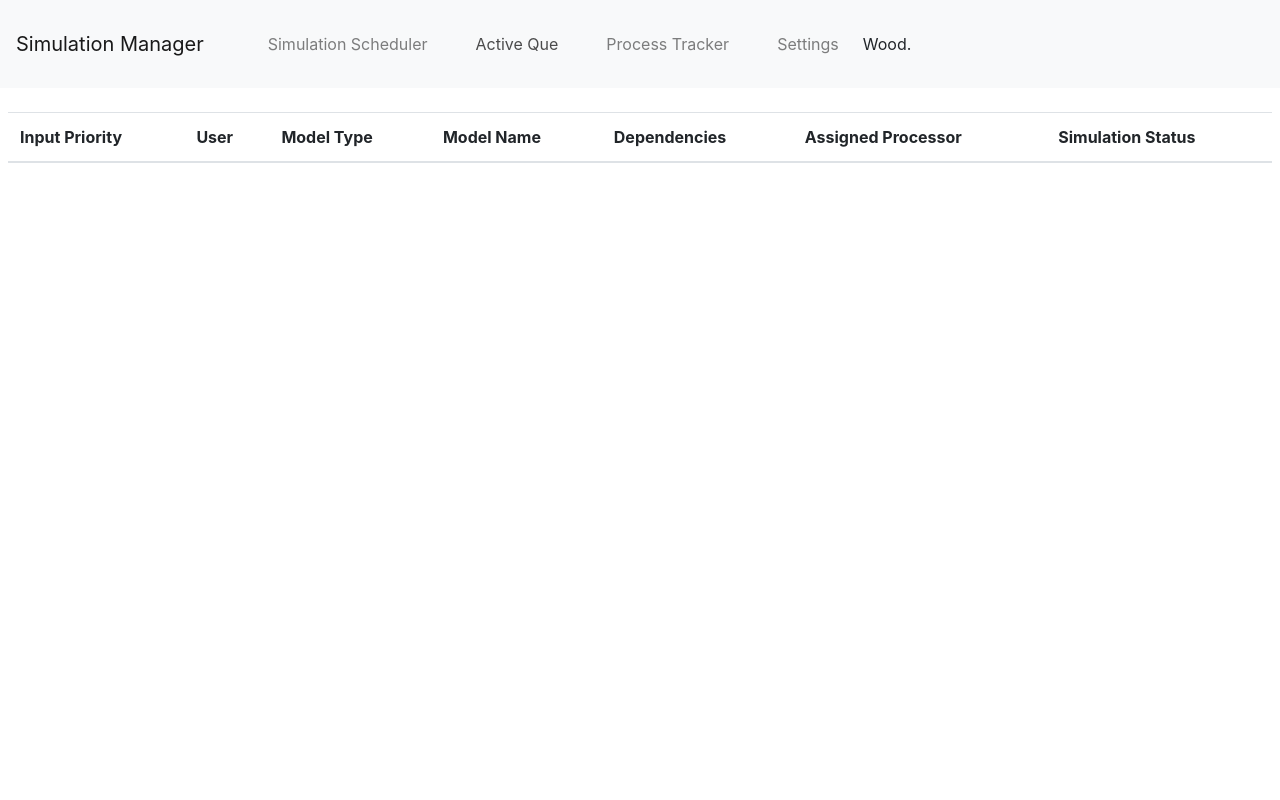
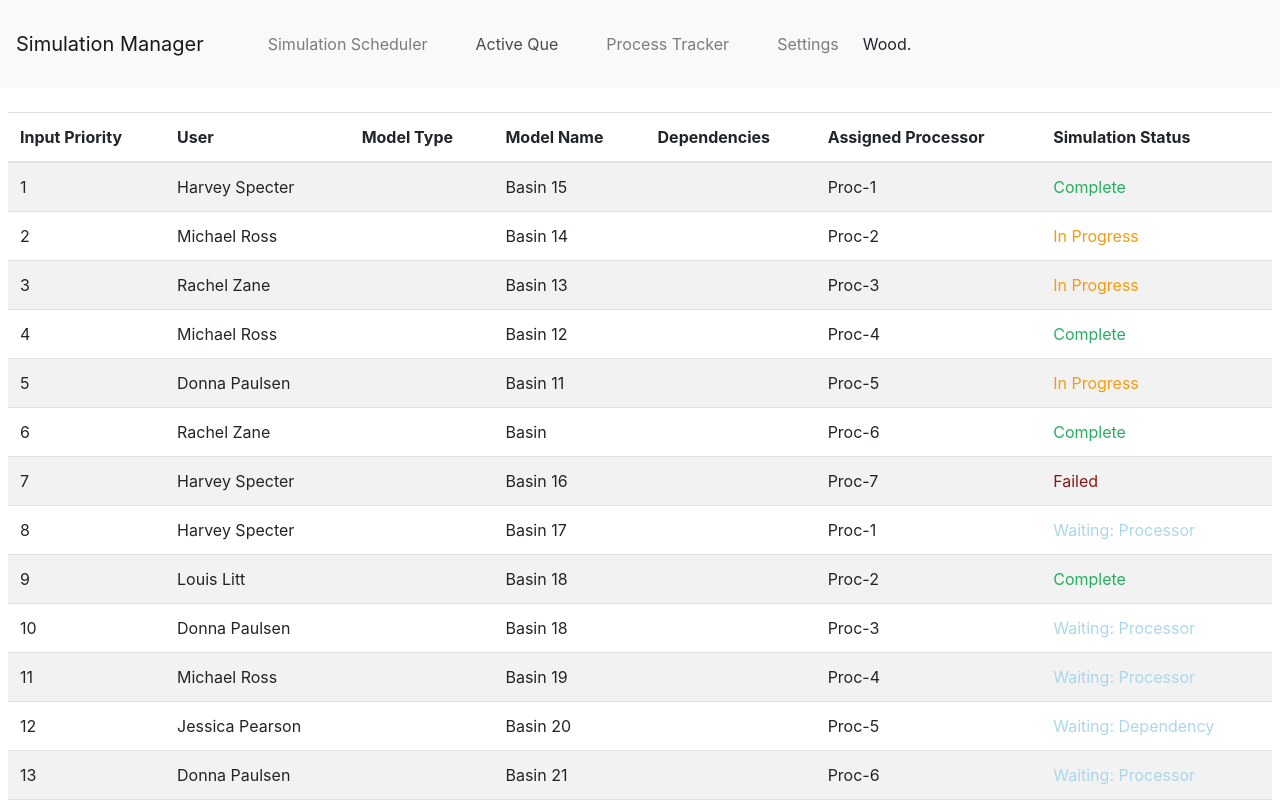
Before and after one commit to amckean12/amckean12.github.io, a React (Create React App) app in the folder simulation-manager/: page / in a window 1280 px wide. Both pictures are taken after a click on the link "Active Que". Shown: the top 800 px of the page. Built offline with nearby package versions, Linux system fonts and the light colour scheme.

Commit message:
Adds work

```diff
--- a/simulation-manager/src/activeSimulations.js
+++ b/simulation-manager/src/activeSimulations.js
@@ -13,14 +13,14 @@ const activeSimulations = {
      },
      "sim-2": {
          "config": {
-             "simulationStatusClass": "complete"
+              "simulationStatusClass": "in-progress"
          },
          "user": "Michael Ross",
          "modelType": "HEC-REAS Unsteady",
          "modelName": "Basin 14",
          "dependencies": [],
          "assignedProc": "Proc-2",
-        "simulationStatus": "Complete",
+         "simulationStatus": "In Progress",
          "inputPriority": 2
       },
       "sim-3": {
@@ -37,14 +37,14 @@ const activeSimulations = {
       },
       "sim-4": {
          "config": {
-             "simulationStatusClass": "in-progress"
+              "simulationStatusClass": "complete"
          },
          "user": "Michael Ross",
          "modelType": "HEC-REAS Unsteady",
          "modelName": "Basin 12",
          "dependencies": [],
          "assignedProc": "Proc-4",
-        "simulationStatus": "In Progress",
+         "simulationStatus": "Complete",
          "inputPriority": 4
       },
       "sim-5": {
@@ -61,14 +61,14 @@ const activeSimulations = {
       },
       "sim-6": {
          "config": {
-             "simulationStatusClass": "in-progress"
+              "simulationStatusClass": "complete"
          },
          "user": "Rachel Zane",
          "modelType": "HEC-REAS Unsteady",
          "modelName": "Basin ",
          "dependencies": [],
          "assignedProc": "Proc-6",
-        "simulationStatus": "In Progress",
+         "simulationStatus": "Complete",
          "inputPriority": 6
       },
       "sim-7": {
@@ -97,14 +97,14 @@ const activeSimulations = {
       },
       "sim-9": {
          "config": {
-             "simulationStatusClass": "waiting"
+              "simulationStatusClass": "complete"
          },
          "user": "Louis Litt",
          "modelType": "HEC-REAS Unsteady",
          "modelName": "Basin 18",
          "dependencies": [],
          "assignedProc": "Proc-2",
-        "simulationStatus": "Waiting: Processor",
+         "simulationStatus": "Complete",
          "inputPriority": 9
       },
       "sim-10": {
@@ -169,14 +169,14 @@ const activeSimulations = {
       },
       "sim-15": {
          "config": {
-             "simulationStatusClass": "waiting"
+              "simulationStatusClass": "failed"
          },
          "user": "Rachel Zane",
          "modelType": "HEC-REAS Unsteady",
          "modelName": "Basin 23",
          "dependencies": [],
          "assignedProc": "Proc-1",
-        "simulationStatus": "Waiting: Dependency",
+         "simulationStatus": "Failed",
          "inputPriority": 15
       },
       "sim-16": {
@@ -188,7 +188,7 @@ const activeSimulations = {
          "modelName": "Basin 24",
          "dependencies": [],
          "assignedProc": "Proc-2",
-        "simulationStatus": "Waiting: Processor",
+         "simulationStatus": "Waiting: Dependency",
          "inputPriority": 16
       },
  }
--- /dev/null
+++ b/simulation-manager/src/activeSimulationsName.js
@@ -0,0 +1,196 @@
+const activeSimulationsUser = {
+    "sim-5": {
+        "config": {
+             "simulationStatusClass": "in-progress"
+        },
+        "user": "Donna Paulsen",
+        "modelType": "HEC-REAS Unsteady",
+        "modelName": "Basin 11",
+        "dependencies": [],
+        "assignedProc": "Proc-5",
+        "simulationStatus": "In Progress",
+        "inputPriority": 5
+     },
+     "sim-10": {
+        "config": {
+             "simulationStatusClass": "waiting"
+        },
+        "user": "Donna Paulsen",
+        "modelType": "HEC-REAS Unsteady",
+        "modelName": "Basin 18",
+        "dependencies": [],
+        "assignedProc": "Proc-3",
+        "simulationStatus": "Waiting: Processor",
+        "inputPriority": 10
+     },
+     "sim-13": {
+        "config": {
+             "simulationStatusClass": "waiting"
+        },
+        "user": "Donna Paulsen",
+        "modelType": "HEC-REAS Unsteady",
+        "modelName": "Basin 21",
+        "dependencies": [],
+        "assignedProc": "Proc-6",
+        "simulationStatus": "Waiting: Processor",
+        "inputPriority": 13
+     },
+     "sim-1": {
+        "config": {
+             "simulationStatusClass": "complete"
+        },
+        "user": "Harvey Specter",
+        "modelType": "HEC-REAS Unsteady",
+        "modelName": "Basin 15",
+        "dependencies": [],
+        "assignedProc": "Proc-1",
+        "simulationStatus": "Complete",
+        "inputPriority": 1
+     },
+     "sim-7": {
+        "config": {
+             "simulationStatusClass": "failed"
+        },
+        "user": "Harvey Specter",
+        "modelType": "HEC-REAS Unsteady",
+        "modelName": "Basin 16",
+        "dependencies": [],
+        "assignedProc": "Proc-7",
+        "simulationStatus": "Failed",
+        "inputPriority": 7
+     },
+     "sim-8": {
+        "config": {
+             "simulationStatusClass": "waiting"
+        },
+        "user": "Harvey Specter",
+        "modelType": "HEC-REAS Unsteady",
+        "modelName": "Basin 17",
+        "dependencies": [],
+        "assignedProc": "Proc-1",
+        "simulationStatus": "Waiting: Processor",
+        "inputPriority": 8
+     },
+     "sim-14": {
+        "config": {
+             "simulationStatusClass": "waiting"
+        },
+        "user": "Harvey Specter",
+        "modelType": "HEC-REAS Unsteady",
+        "modelName": "Basin 22",
+        "dependencies": [],
+        "assignedProc": "Proc-7",
+        "simulationStatus": "Waiting: Processor",
+        "inputPriority": 14
+     },
+     "sim-12": {
+        "config": {
+             "simulationStatusClass": "waiting"
+        },
+        "user": "Jessica Pearson",
+        "modelType": "HEC-REAS Unsteady",
+        "modelName": "Basin 20",
+        "dependencies": [],
+        "assignedProc": "Proc-5",
+        "simulationStatus": "Waiting: Dependency",
+        "inputPriority": 12
+     },
+     "sim-16": {
+        "config": {
+             "simulationStatusClass": "waiting"
+        },
+        "user": "Katrina Bennett",
+        "modelType": "HEC-REAS Unsteady",
+        "modelName": "Basin 24",
+        "dependencies": [],
+        "assignedProc": "Proc-2",
+        "simulationStatus": "Waiting: Dependency",
+        "inputPriority": 16
+     },
+     "sim-9": {
+        "config": {
+             "simulationStatusClass": "complete"
+        },
+        "user": "Louis Litt",
+        "modelType": "HEC-REAS Unsteady",
+        "modelName": "Basin 18",
+        "dependencies": [],
+        "assignedProc": "Proc-2",
+        "simulationStatus": "Complete",
+        "inputPriority": 9
+     },
+     "sim-2": {
+        "config": {
+             "simulationStatusClass": "in-progress"
+        },
+        "user": "Michael Ross",
+        "modelType": "HEC-REAS Unsteady",
+        "modelName": "Basin 14",
+        "dependencies": [],
+        "assignedProc": "Proc-2",
+        "simulationStatus": "In Progress",
+        "inputPriority": 2
+     },
+     "sim-4": {
+        "config": {
+             "simulationStatusClass": "complete"
+        },
+        "user": "Michael Ross",
+        "modelType": "HEC-REAS Unsteady",
+        "modelName": "Basin 12",
+        "dependencies": [],
+        "assignedProc": "Proc-4",
+        "simulationStatus": "Complete",
+        "inputPriority": 4
+     },
+     "sim-11": {
+        "config": {
+             "simulationStatusClass": "waiting"
+        },
+        "user": "Michael Ross",
+        "modelType": "HEC-REAS Unsteady",
+        "modelName": "Basin 19",
+        "dependencies": [],
+        "assignedProc": "Proc-4",
+        "simulationStatus": "Waiting: Processor",
+        "inputPriority": 11
+     },
+     "sim-3": {
+        "config": {
+             "simulationStatusClass": "in-progress"
+        },
+        "user": "Rachel Zane",
+        "modelType": "HEC-REAS Unsteady",
+        "modelName": "Basin 13",
+        "dependencies": [],
+        "assignedProc": "Proc-3",
+        "simulationStatus": "In Progress",
+        "inputPriority": 3
+     },
+     "sim-6": {
+        "config": {
+             "simulationStatusClass": "complete"
+        },
+        "user": "Rachel Zane",
+        "modelType": "HEC-REAS Unsteady",
+        "modelName": "Basin ",
+        "dependencies": [],
+        "assignedProc": "Proc-6",
+        "simulationStatus": "Complete",
+        "inputPriority": 6
+     },
+     "sim-15": {
+        "config": {
+             "simulationStatusClass": "failed"
+        },
+        "user": "Rachel Zane",
+        "modelType": "HEC-REAS Unsteady",
+        "modelName": "Basin 23",
+        "dependencies": [],
+        "assignedProc": "Proc-1",
+        "simulationStatus": "Failed",
+        "inputPriority": 15
+     },
+}
+
+export default activeSimulationsUser
--- a/simulation-manager/src/containers/active-que.jsx
+++ b/simulation-manager/src/containers/active-que.jsx
@@ -6,18 +6,27 @@ import { connect } from 'react-redux';
 
 //Data
 import activeSimulations from '../activeSimulations.js'
+import activeSimulationsUser from '../activeSimulationsName.js'
 
 class ActiveQueContainer extends React.Component {
     constructor(props) {
         super(props);
         this.state = {
-            simulationList: []
+            simulationList: [],
+            orderList: [],
+            sortingFactor: "inputPriority",
         }
     }
 
+    componentDidMount(){
+        this.setActiveSimulationState();
+    }
+
+
     setActiveSimulationState = () => {
+        const localSimulationList = []
         for (const simulation in activeSimulations){
-            this.state.simulationList.push(
+            localSimulationList.push(
                 <tr>
                     <td>{activeSimulations[simulation].inputPriority}</td>
                     <td>{activeSimulations[simulation].user}</td>
@@ -29,12 +38,13 @@ class ActiveQueContainer extends React.Component {
                 </tr>
             )
         }
+        this.setState({simulationList: localSimulationList})
     }
     render(){
         return(
             <main className="mx-2 acitve-que-container">
                 <section className="process-tracker-section pt-4">
-                    <table className="table">
+                    <table className="table table-striped table-hover">
                         <thead>
                             <tr>
                                 <th scope="col">Input Priority</th>
--- a/simulation-manager/src/containers/process-tracker.jsx
+++ b/simulation-manager/src/containers/process-tracker.jsx
@@ -33,7 +33,7 @@ class ProcessTrackerContainer extends React.Component {
             <main className="mx-2 process-tracker-container">
                 <section className="row pt-4">
                     <div className="col-md-8 processor-tracker-section">
-                        <table className="table">
+                        <table className="table table-striped table-hover">
                             <thead>
                                 <tr>
                                     <th scope="col">Processor Name</th>
```
Also changed, not shown: simulation-manager/src/containers/simulation-scheduler.jsx (+69 -15 lines). Lines whose indentation alone changed are shown as unchanged.
